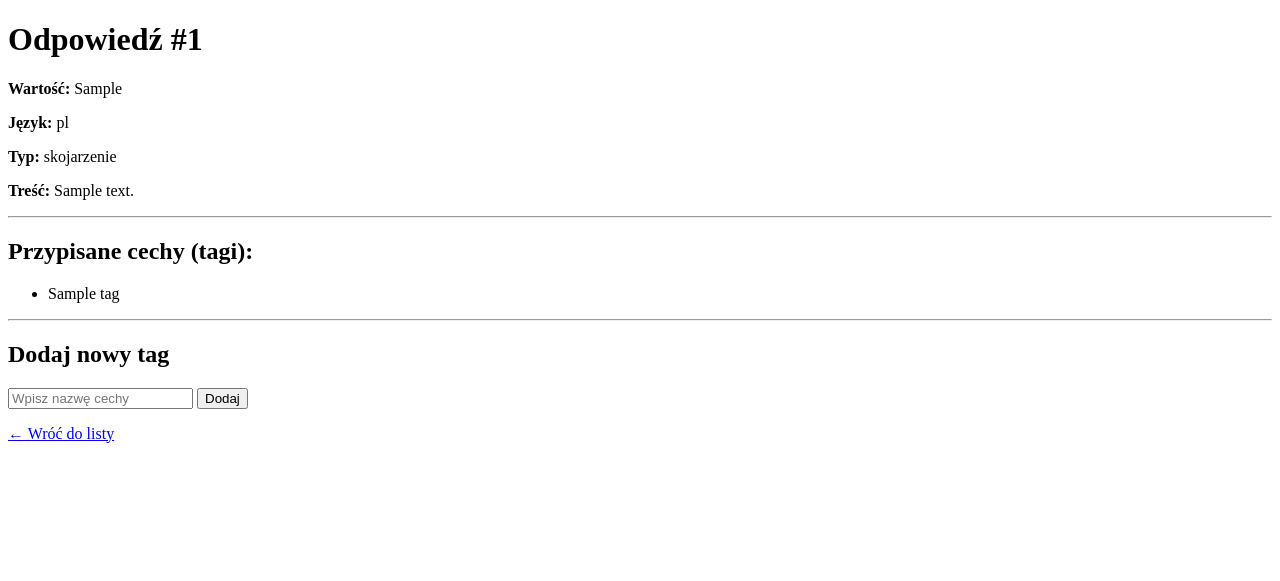
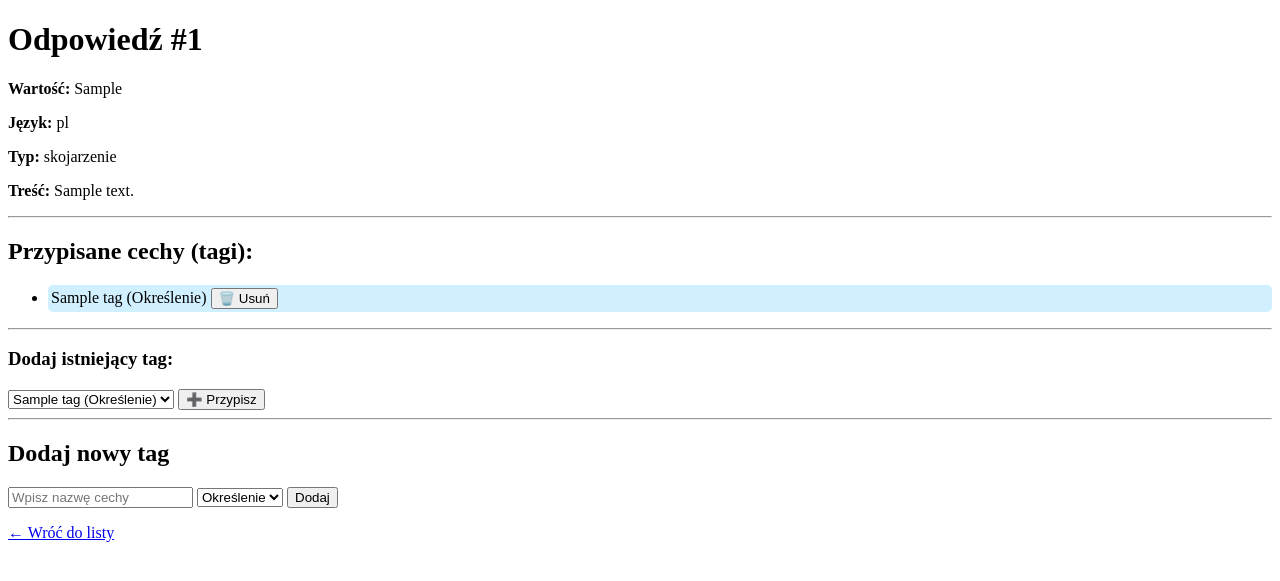
Before and after one commit to cudzoziemka123/analysis_tool, a Django app: page /answers/1/ in a window 1280 px wide. Shown: the top 581 px of the page. Run offline with Django 5.2, Linux system fonts and the light colour scheme; tables that the repository leaves empty hold one stand-in row (values such as "Sample post").

Commit message:
added option for delete and add existing tag to answer. also added tags categories and marked by colors

```diff
--- a/surveys/models.py
+++ b/surveys/models.py
@@ -26,15 +26,27 @@ class Tag(models.Model):
     language = models.CharField(max_length=10)
     type = models.CharField(max_length=50)
 
+    CATEGORY_CHOICES = [
+        ("definition", "Określenie"),
+        ("object", "Obiekt"),
+        ("notion", "Pojęcie"),
+        ("experience", "Doznanie"),
+        ("action", "Działanie"),
+        ("attributes", "Atrybut"),
+    ]
+    category = models.CharField(
+        max_length=20, choices=CATEGORY_CHOICES, default="pojęcie")
+
     def __str__(self):
-        return self.name
+        return f"{self.name} ({self.get_category_display()})"
 
     class Meta:
         unique_together = ('name', 'value', 'language', 'type')
 
 
 class AnswerTag(models.Model):
-    answer = models.ForeignKey(Answer, on_delete=models.CASCADE)
+    answer = models.ForeignKey(
+        Answer, related_name='answertag', on_delete=models.CASCADE)
     tag = models.ForeignKey(Tag, on_delete=models.CASCADE)
 
     def __str__(self):
--- /dev/null
+++ b/surveys/static/surveys/style.css
@@ -0,0 +1,30 @@
+.tag.definition {
+  background-color: #d0f0ff;
+  padding: 3px;
+  border-radius: 5px;
+}
+.tag.object {
+  background-color: #ffe0b2;
+  padding: 3px;
+  border-radius: 5px;
+}
+.tag.notion {
+  background-color: #e0d0ff;
+  padding: 3px;
+  border-radius: 5px;
+}
+.tag.experience {
+  background-color: #f8bbd0;
+  padding: 3px;
+  border-radius: 5px;
+}
+.tag.action {
+  background-color: #c8e6c9;
+  padding: 3px;
+  border-radius: 5px;
+}
+.tag.attributes {
+  background-color: #ffccbc;
+  padding: 3px;
+  border-radius: 5px;
+}
--- a/surveys/templates/surveys/answer_detail.html
+++ b/surveys/templates/surveys/answer_detail.html
@@ -1,8 +1,10 @@
+{% load static %}
 <!DOCTYPE html>
 <html lang="pl">
   <head>
     <meta charset="UTF-8" />
     <title>Odpowiedź #{{ answer.id }}</title>
+    <link rel="stylesheet" href="{% static 'surveys/style.css' %}" />
   </head>
   <body>
     <h1>Odpowiedź #{{ answer.id }}</h1>
@@ -14,19 +16,47 @@
     <hr />
     <h2>Przypisane cechy (tagi):</h2>
     <ul>
-      {% for t in tags %}
-      <li>{{ t.tag.name }}</li>
+      {% for tag in tags %}
+      <li class="tag {{ tag.tag.category }}">
+        {{ tag.tag.name }} ({{ tag.tag.get_category_display }})
+        <form method="post" style="display: inline">
+          {% csrf_token %}
+          <input type="hidden" name="tag_id" value="{{ tag.tag.id }}" />
+          <button type="submit" name="delete_tag">🗑️ Usuń</button>
+        </form>
+      </li>
       {% empty %}
-      <li>Brak tagów.</li>
+      <li>Brak przypisanych tagów.</li>
       {% endfor %}
     </ul>
 
     <hr />
+
+    <h3>Dodaj istniejący tag:</h3>
+    <form method="post">
+      {% csrf_token %}
+      <select name="existing_tag">
+        {% for tag in existing_tags %}
+        <option value="{{ tag.id }}">
+          {{ tag.name }} ({{ tag.get_category_display }})
+        </option>
+        {% endfor %}
+      </select>
+      <button type="submit" name="assign_existing_tag">➕ Przypisz</button>
+    </form>
+
+    <hr />
+
     <h2>Dodaj nowy tag</h2>
     <form method="post">
       {% csrf_token %}
       <input type="text" name="tag_name" placeholder="Wpisz nazwę cechy" />
-      <button type="submit">Dodaj</button>
+      <select name="category">
+        {% for key, label in CATEGORY_CHOICES %}
+        <option value="{{ key }}">{{ label }}</option>
+        {% endfor %}
+      </select>
+      <button type="submit" name="add_new_tag">Dodaj</button>
     </form>
 
     <p><a href="{% url 'answer_list' %}">← Wróć do listy</a></p>
--- a/surveys/views.py
+++ b/surveys/views.py
@@ -2,10 +2,6 @@ from django.db.models import Count
 from django.shortcuts import get_object_or_404, redirect
 from .models import Answer, Tag, AnswerTag
 from django.shortcuts import render
-from .models import Answer
-
-
-from django.db.models import Count
 
 
 def answer_list(request):
@@ -40,16 +36,41 @@ def answer_detail(request, pk):
     answer = get_object_or_404(Answer, pk=pk)
     tags = AnswerTag.objects.filter(answer=answer)
 
+    # Lista istniejących tagów dla tej samej kategorii (value + lang + type)
+    existing_tags = Tag.objects.filter(
+        answertag__answer__value=answer.value,
+        answertag__answer__language=answer.language,
+        answertag__answer__type=answer.type
+    ).distinct()
+
     if request.method == "POST":
-        tag_name = request.POST.get("tag_name").strip()
-        if tag_name:
-            tag, created = Tag.objects.get_or_create(name=tag_name)
+        if "add_new_tag" in request.POST:
+            tag_name = request.POST.get("tag_name").strip()
+            category = request.POST.get("category")
+            if tag_name:
+                tag, created = Tag.objects.get_or_create(
+                    name=tag_name, defaults={"category": category})
+                AnswerTag.objects.get_or_create(answer=answer, tag=tag)
+            return redirect("answer_detail", pk=answer.pk)
+
+        if "assign_existing_tag" in request.POST:
+            tag_id = request.POST.get("existing_tag")
+            tag = Tag.objects.get(id=tag_id)
             AnswerTag.objects.get_or_create(answer=answer, tag=tag)
-        return redirect("answer_detail", pk=answer.pk)
+            return redirect("answer_detail", pk=answer.pk)
+
+        if "delete_tag" in request.POST:
+            tag_id = request.POST.get("tag_id")
+            AnswerTag.objects.filter(answer=answer, tag_id=tag_id).delete()
+            return redirect("answer_detail", pk=answer.pk)
 
     return render(request, "surveys/answer_detail.html", {
         "answer": answer,
         "tags": tags,
+        "existing_tags": existing_tags,
+        "CATEGORY_CHOICES": Tag.CATEGORY_CHOICES,
+
+
     })
 
 
```
Also changed, not shown: surveys/migrations/0002_tag_category_alter_answertag_answer.py (added), surveys/migrations/0003_alter_tag_category.py (added), 1 other file.
